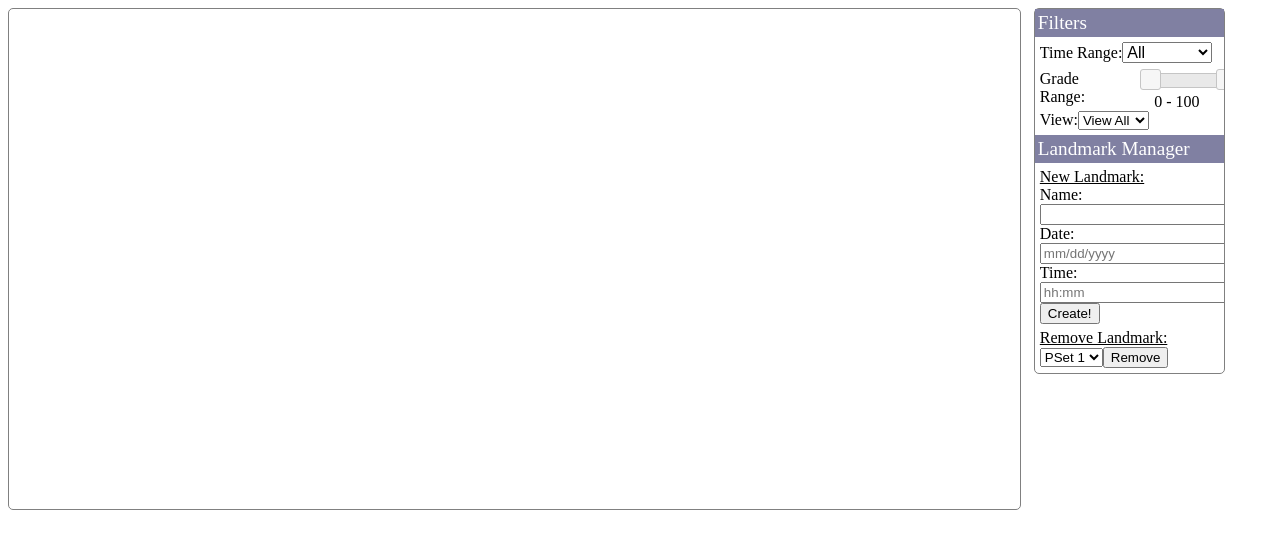
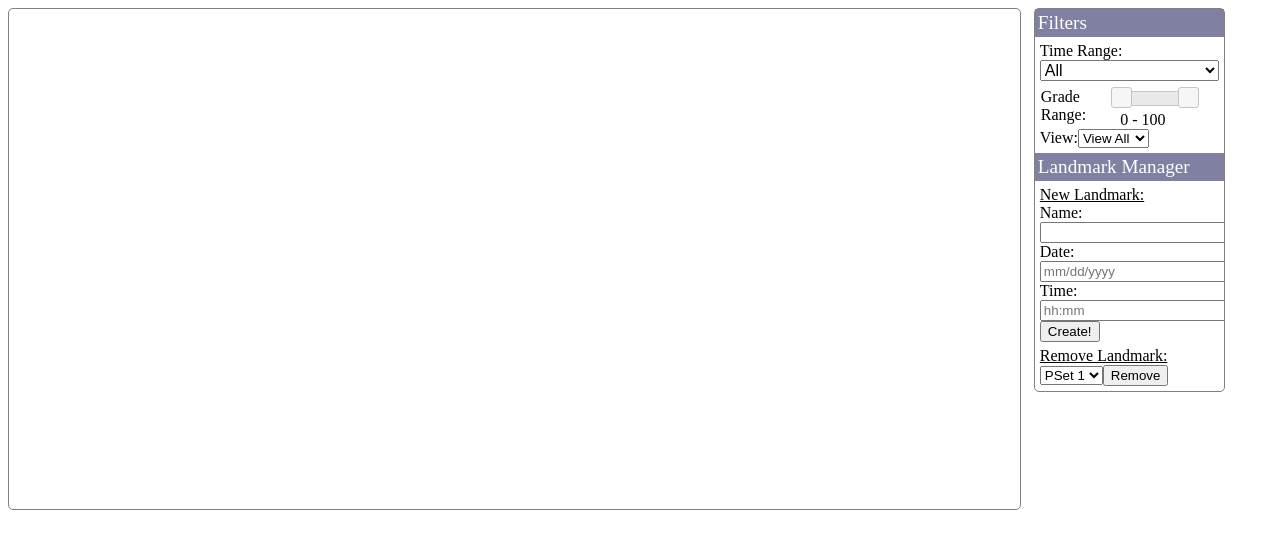
Before and after one commit to olearym/edX-Student-Activity-Visualization, a plain HTML site: page separate.html in a window 1280 px wide. Drawn offline with nearby package versions, Linux system fonts and the light colour scheme; a script that the page names is missing.

Commit message:
css changes

```diff
--- a/separate.css
+++ b/separate.css
@@ -34,9 +34,9 @@
 
 }
 #grade-slider{
-    width:40%;
+    width:35%;
     position:relative;
-    left:109px;
+    left:80px;
     top:5px;
     font-family:serif;
     font-size:none;
@@ -45,7 +45,7 @@
 
 .grade-title{
     position:relative;
-    left:-110px;
+    left:-80px;
     top:-4px;
     font-weight:normal;
     font-size:12pt;
@@ -54,13 +54,13 @@
 }
 #amount{
     position:relative;
-    left:63%;
+    left:45%;
     top:5px;
 
 }
 
 .time{
-	width: 50%;
+	width: 100%;
     font-size:12pt;
 }
 
--- a/separate.js
+++ b/separate.js
@@ -56,6 +56,7 @@ var separate_charts = (function() {
 			var y_scale = d3.scale.linear()
 							.domain([0, y_max]).range([chart_height, 0]);
 			var color = d3.scale.linear()
+
 					    .domain([0, 2])
 					    .range(["#aad", "#556"]);
 
@@ -249,7 +250,7 @@ var separate_charts = (function() {
 									.attr("width", x_scale.rangeBand())
 									.attr("height", function(d) {return y_scale(0) - y_scale(d.y)})
 		}
-		return {"video_events": data.video_events, "problem_events": data.problem_events}
+		return {"video_events": data.video_events, "problem_events": data.problem_events, "first_event": data.first_event, "last_event": data.last_event}
 
 	}
 	// called when data is filtered
@@ -459,7 +460,6 @@ var separate_charts = (function() {
 								.attr("height", function(d) {return y_scale(0) - y_scale(d.y)})
 				layer_group.selectAll("rect").data(function(d) {return d;})
 					.exit().remove();
-				console.log(chart)
 			}
 		}
 
```
